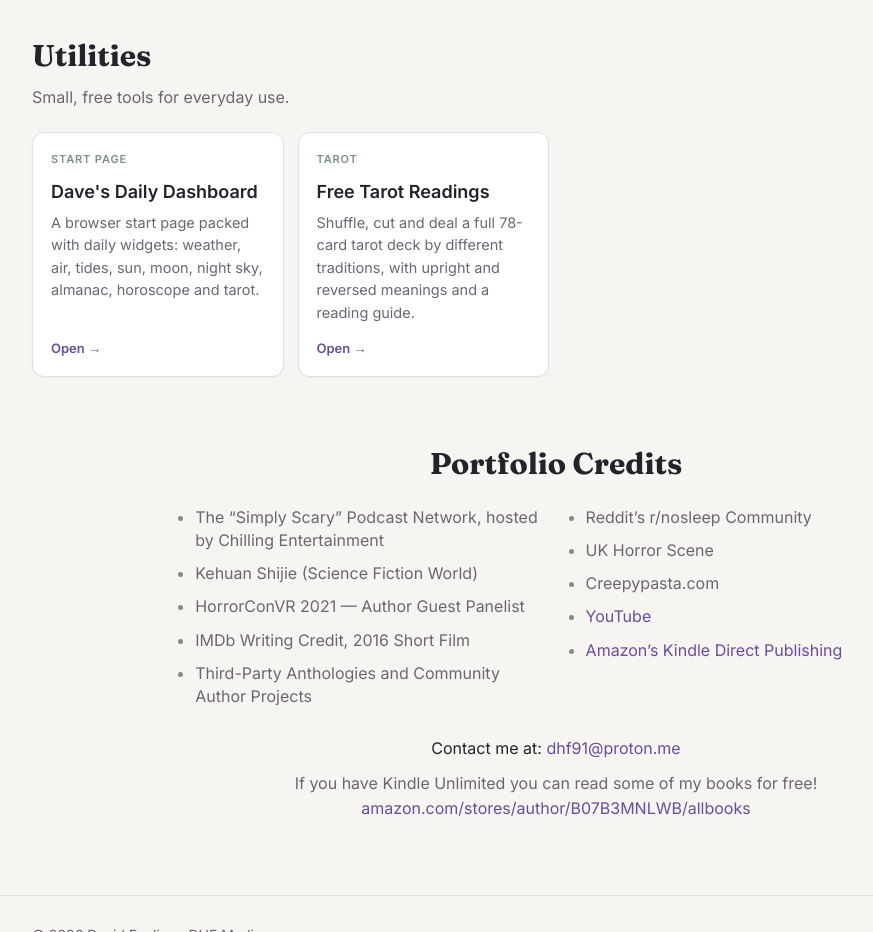
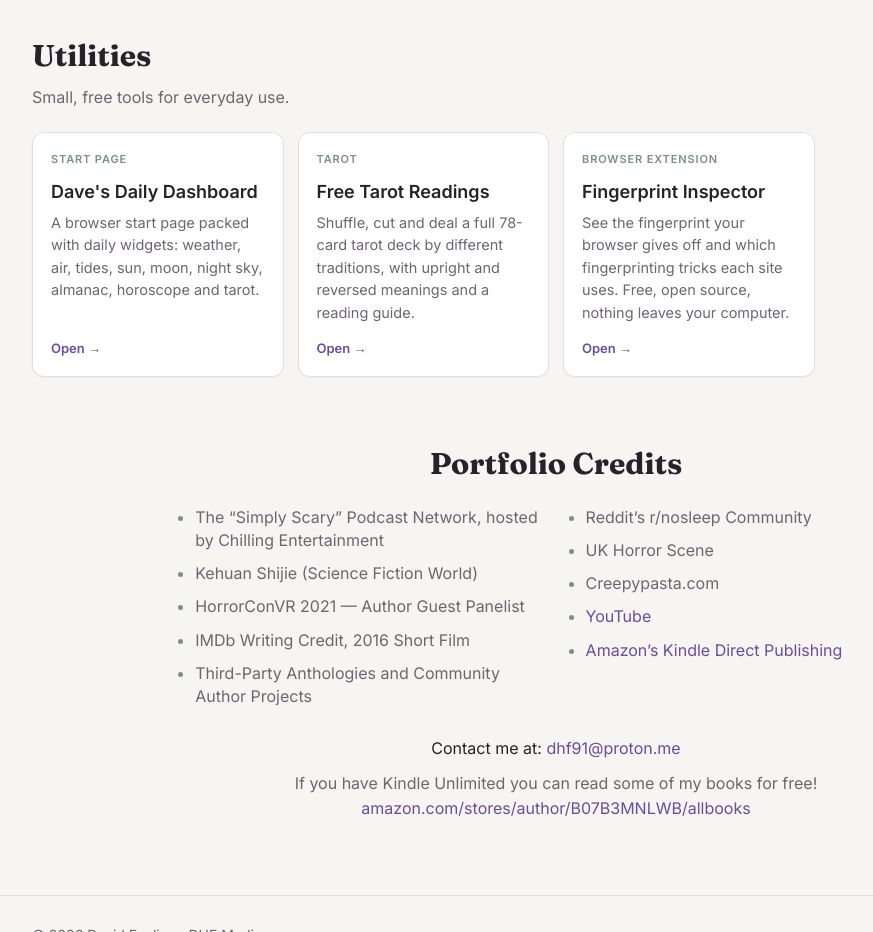
Before and after one commit to DHFM91/DHFM91.github.io, a plain HTML site: page index.html in a window 1280 px wide. Shown: the part 2160-3092 px from the top of the page, without its empty margins (84-957 px from the left). Drawn offline with Linux system fonts and the light colour scheme.

Commit message:
Add Fingerprint Inspector to Utilities

```diff
--- a/index.html
+++ b/index.html
@@ -260,6 +260,8 @@ const SECTIONS = [
         text: "A browser start page packed with daily widgets: weather, air, tides, sun, moon, night sky, almanac, horoscope and tarot." },
       { title: "Free Tarot Readings", tag: "Tarot", link: "/tarot-table/",
         text: "Shuffle, cut and deal a full 78-card tarot deck by different traditions, with upright and reversed meanings and a reading guide." },
+      { title: "Fingerprint Inspector", tag: "Browser extension", link: "/fingerprint-inspector/",
+        text: "See the fingerprint your browser gives off and which fingerprinting tricks each site uses. Free, open source, nothing leaves your computer." },
     ]
   },
 ];
```
